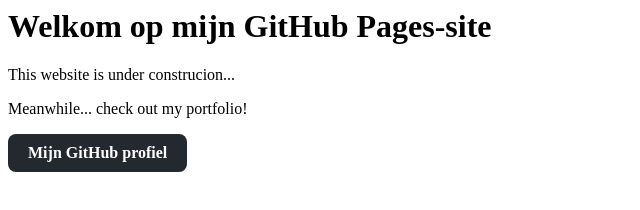
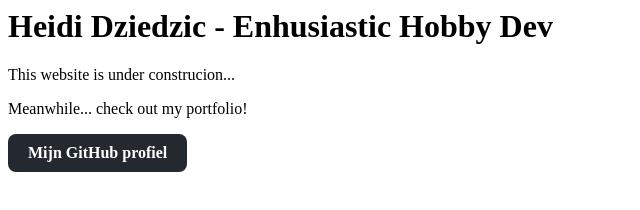
Before and after one commit to merlijne77/heididziedzic.github.io, a plain HTML site: page index.html in a window 1280 px wide. Shown: the whole page, without its empty margins (0-640 px from the left). Drawn offline with Linux system fonts and the light colour scheme.

Commit message:
Correct heading text in index.html

```diff
--- a/index.html
+++ b/index.html
@@ -22,7 +22,7 @@
     <title>Heidi Dziedzic - Enthusiastic Hobby Dev</title>
   </head>
   <body>
-    <h1>Welkom op mijn GitHub Pages-site</h1>
+    <h1>Heidi Dziedzic - Enhusiastic Hobby Dev</h1>
     <p>This website is under construcion...</p>
     <p>Meanwhile... check out my portfolio!</p>
     <!-- GitHub profiel knop -->
```
